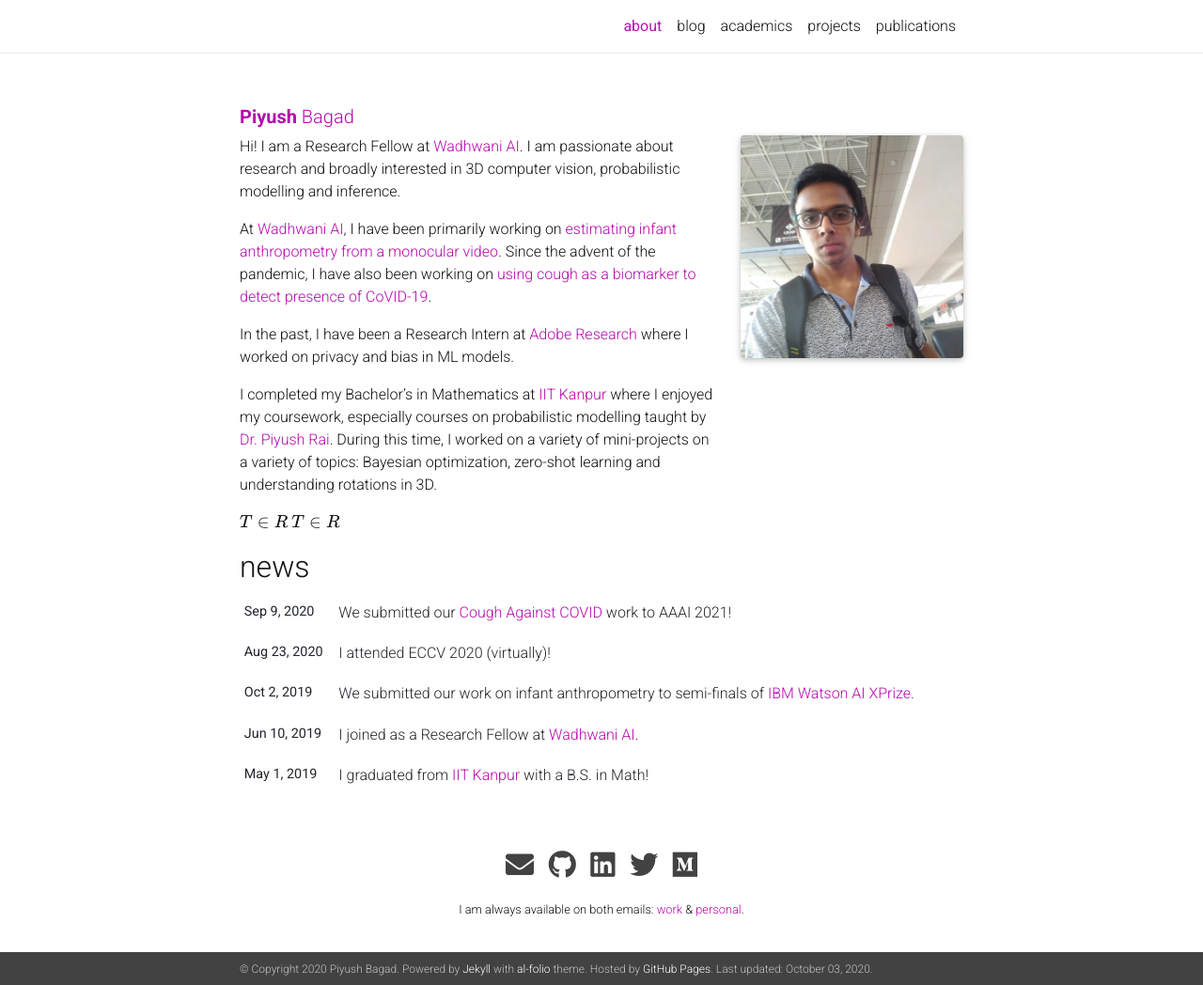
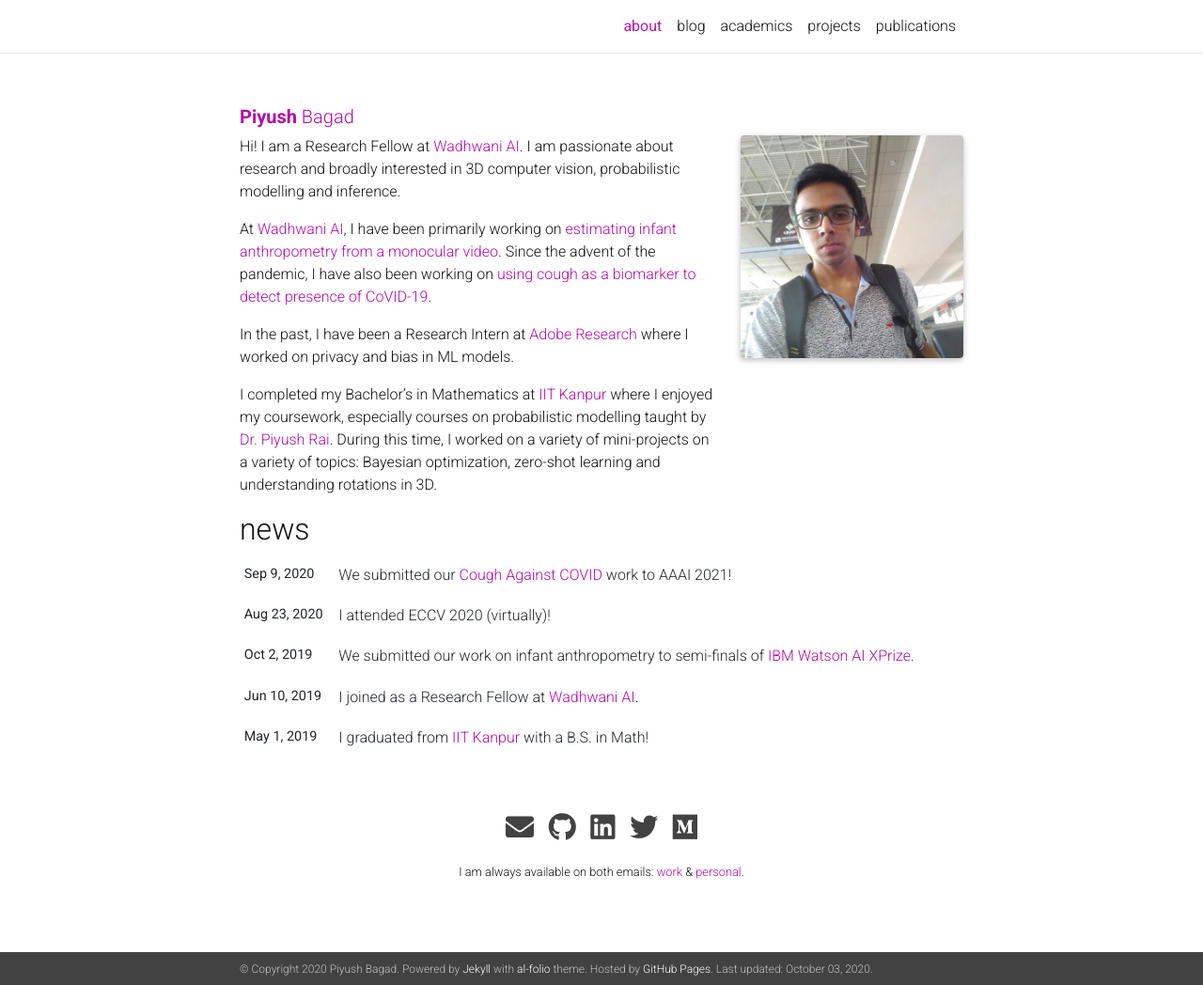
Before and after one commit to bpiyush/bpiyush.github.io, a Jekyll site: the page built from _pages/about.md, in a window 1280 px wide and 1048 px high. Shown: the whole window at 94% size. Built offline with Jekyll 4.4.1, drawn with Linux system fonts in a browser that asks for light colours; nearby versions of some CDN libraries; formulas are drawn with MathJax 3; a style sheet for code colours, icons or effects is not loaded.

```diff
--- a/_includes/head.html
+++ b/_includes/head.html
@@ -30,6 +30,7 @@
 <meta property="og:image" content="{%- if page.og_image -%}{{ page.og_image }}{%- else -%}{{ site.og_image }}{%- endif -%}" />
 {% endif %}
 
+<!-- LaTeX -->
 <script type="text/x-mathjax-config">
 MathJax.Hub.Config({
   tex2jax: {
--- a/_pages/about.md
+++ b/_pages/about.md
@@ -20,6 +20,3 @@
 In the past, I have been a Research Intern at [Adobe Research](https://research.adobe.com/) where I worked on privacy and bias in ML models.
 
 I completed my Bachelor's in Mathematics at [IIT Kanpur](https://iitk.ac.in) where I enjoyed my coursework, especially courses on probabilistic modelling taught by [Dr. Piyush Rai](https://www.cse.iitk.ac.in/users/piyush/). During this time, I worked on a variety of mini-projects on a variety of topics: Bayesian optimization, zero-shot learning and understanding rotations in 3D.
-
-$$T \in R$$
-$T \in R$
```
